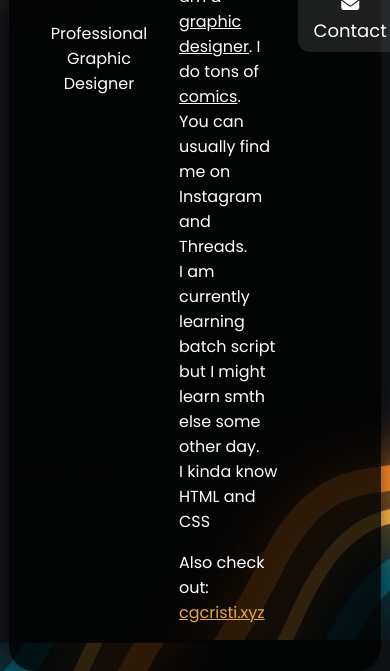
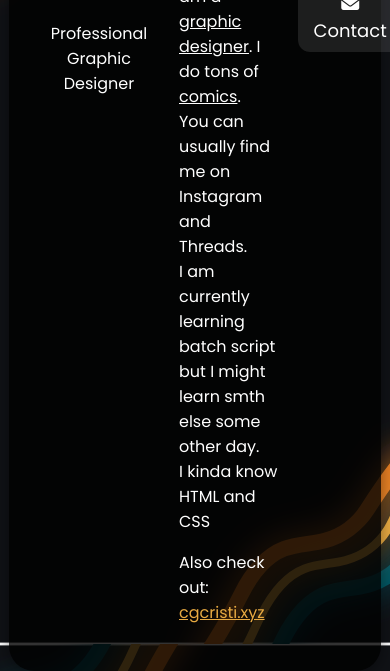
Before and after one commit to RJStudios/andrecon-site, a plain HTML site: page index.html in a window 390 px wide. Shown: the part 204-875 px from the top of the page. Drawn offline with Linux system fonts and the light colour scheme.

Commit message:
svg added & max width changed
Changed max width for mobile, and added svg bg

```diff
--- a/index.html
+++ b/index.html
@@ -110,9 +110,9 @@
             }
         }
 
-@media only screen and (max-width: 1222px) {
+@media only screen and (max-width: 890px) {
     body {
-        background: url('wallpaper-mobile.jpg') no-repeat center center fixed;
+        background: url('wallpaper-mobile.svg') no-repeat center center fixed;
         background-size: cover;
     }
 }
```
Also changed, not shown: wallpaper-mobile.jpg (deleted), wallpaper-mobile.svg (added).
